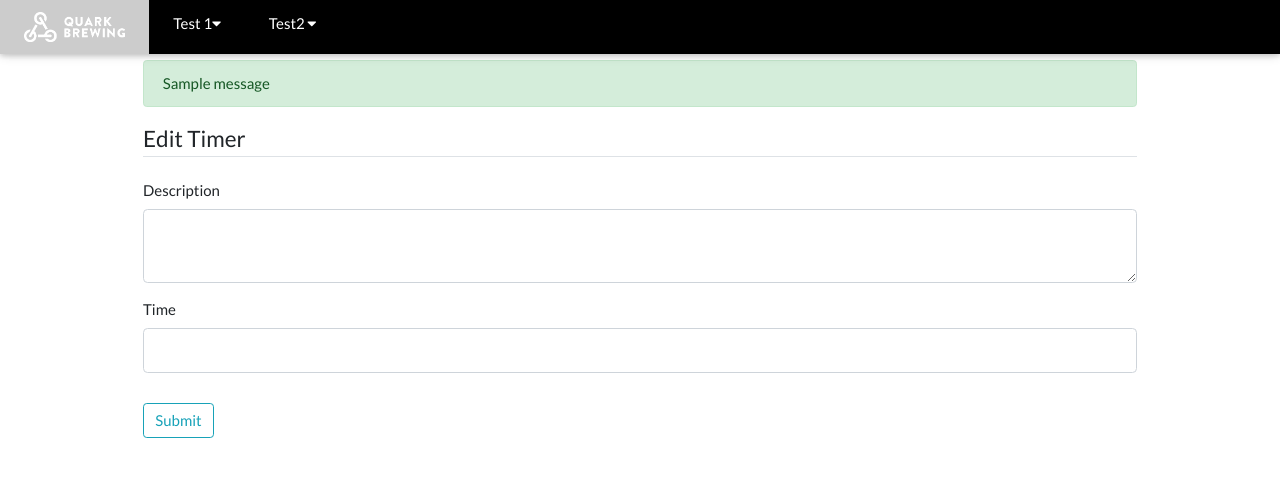
After one commit to jaytaytay/zym, a Flask app: template zym_app/templates/edit_timer.html in a window 1280 px wide. The commit adds this page. Shown: the top 477 px of the page. Run offline with Flask 2, Linux system fonts and the light colour scheme; the template is opened without the code that fills it, so the values that code supplies are empty, except form fields; tables that the repository leaves empty hold one stand-in row (values such as "Sample post"); one stand-in notice (Sample message) is shown; form fields are guessed from the names that the template uses; parts of the project's set-up code (start-up, migrations or seed data) failed here and were passed over; some libraries are stand-ins or nearby versions.

Commit message:
built timers page

```diff
--- a/zym_app/__init__.py
+++ b/zym_app/__init__.py
@@ -17,7 +17,7 @@ from sqlalchemy.orm import sessionmaker
 from sqlalchemy.ext.hybrid import hybrid_property
 from sqlalchemy.ext.declarative import declarative_base
 
-from forms import NewRecipe, NewBoilAddition, StartBoilTimer, RemoveBoilAddition
+from forms import NewRecipe, NewBoilAddition, StartBoilTimer, RemoveBoilAddition, NewTimer
 
 # import sqlite3
 import pandas as pd
@@ -95,6 +95,14 @@ class Boil(db.Model):
 
 	def __repr__(self):
 		return f"Boil('{self.id}', '{self.description}', '{self.time}', '{self.end_datetime}')"
+
+class Timer(db.Model):
+
+	__tablename__ = 'timers'
+
+	id 				= db.Column(db.Integer, primary_key=True)
+	description		= db.Column(db.String(100), unique=False, nullable=True)
+	end_datetime 	= db.Column(db.DateTime, unique=False, nullable=True)
 
 # -----------------------------------------
 #       Functions
@@ -199,6 +207,32 @@ def new_recipe():
 
 	return render_template("new_recipe.html", title="New Recipe", form=form, modal=list_recipes)
 
+# Tab view for various calculators
+@app.route("/timers", methods=['GET'])
+def timers():
+	timers = Timer.query.all()
+	df = pd.DataFrame([(d.id, d.description, d.end_datetime) for d in timers],
+                  columns=['id', 'description', 'end_datetime'])
+
+	return render_template("timers.html", df_timers=df)
+
+@app.route("/edit_timer/<int:timer_id>", methods=['GET', 'POST'])
+def edit_timer(timer_id):
+	form = NewTimer()
+	if form.validate_on_submit():
+		end = datetime.now() + timedelta(minutes=form.time.data)
+		timer = Timer(id= timer_id,\
+						description= form.description.data,\
+						end_datetime=end)
+		db.session.query(Timer).filter(Timer.id == timer.id).update({'end_datetime':timer.end_datetime,'description':timer.description})
+		db.session.commit()
+
+		flash(f'Timer for {form.description.data} successfully updated', 'success_timer')
+		return redirect(url_for('timers'))
+
+	return render_template("edit_timer.html", form=form)
+
+
 # # Tab view for various calculators
 # @app.route("/calculators")
 # def calculators():
--- /dev/null
+++ b/zym_app/templates/edit_timer.html
@@ -0,0 +1,43 @@
+{% extends "layouts.html" %}
+
+{% block content %}
+
+<div>
+  <form method="POST" action="">
+    {{  form.hidden_tag() }}
+    <fieldset class="form-group">
+      <legend class="border-bottom mb-4">Edit Timer</legend>
+      <div class="form-group">
+        {{ form.description.label(class="form-control-label") }}
+        {% if form.description.errors %}
+          {{ form.description(class="form-control form-control-lg is-invalid") }}
+          <div class="invalid-feedback">
+            {% for error in form.description.errors%}
+              <span>{{ error }}</span>
+            {% endfor %}
+          </div>
+        {% else %}
+          {{ form.description(class="form-control form-control-lg") }}
+        {% endif %}
+      </div>
+      <div class="form-group">
+        {{ form.time.label(class="form-control-label") }}
+        {% if form.time.errors %}
+          {{ form.time(class="form-control form-control-lg is-invalid") }}
+          <div class="invalid-feedback">
+            {% for error in form.time.errors%}
+              <span>{{ error }}</span>
+            {% endfor %}
+          </div>
+        {% else %}
+          {{ form.time(class="form-control form-control-lg") }}
+        {% endif %}
+      </div>
+    </fieldset>
+    <div class="form-group">
+      {{ form.submit(class="btn btn-outline-info") }}
+    </div>
+  </form>
+</div>
+
+{% endblock content %}
--- a/zym_app/templates/home.html
+++ b/zym_app/templates/home.html
@@ -16,6 +16,7 @@
 			<button class="w3-bar-item w3-button w3-teal" href='/calculators'>Calculators</button>
 			<button class="w3-bar-item w3-button w3-red" href='/ingredients'>Ingredients</button>
 			<button class="w3-bar-item w3-button w3-yellow" onclick="window.location.href = '/newrecipe';">Add New Recipe</button>
+			<button class="w3-bar-item w3-button w3-black" onclick="window.location.href = '/timers';">Timers</button>
 		</div>
 	<!-- End Page Content -->
 	</div>
--- a/zym_app/templates/layouts.html
+++ b/zym_app/templates/layouts.html
@@ -93,7 +93,7 @@ body {font-family: "Lato", sans-serif}
 <div class="container" style="max-width:2000px;margin-top:60px;width:80%">
 	{% with messages = get_flashed_messages(with_categories=True) %}
     {% for category, message in messages %}
-      {% if category != 'success_boil' %}
+      {% if category != 'success_boil' and category != 'success_timer' %}
     		{% if messages %}
     			{% for category, message in messages %}
     				<div class="alert alert-{{ category }}">
```
Also changed, not shown: forms.py (+9 -3 lines), zym_app/templates/timers.html (added, +140 -0 lines).
